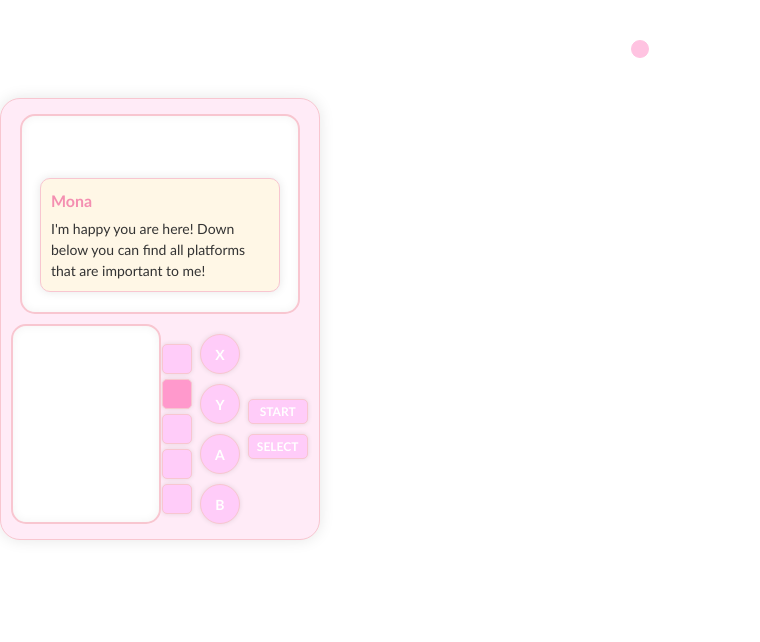
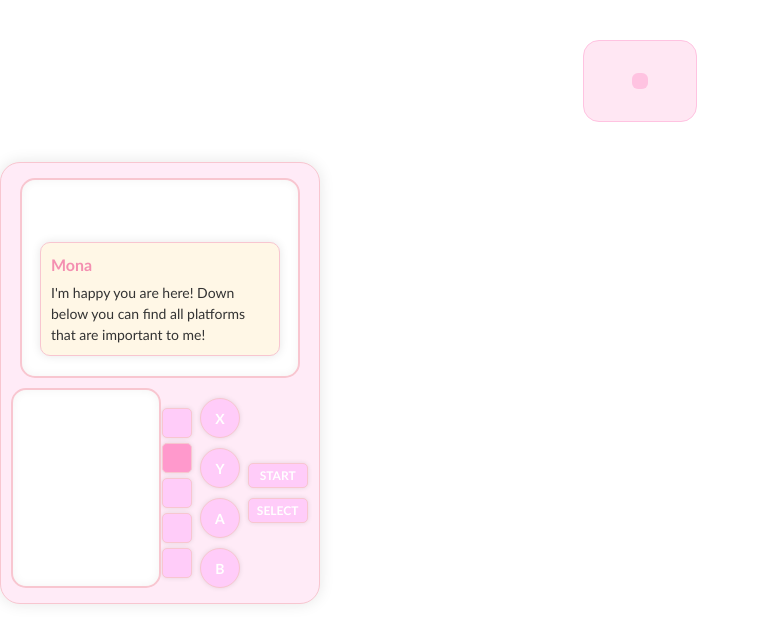
Before and after one commit to MUppenkamp/monauppi.com, an Angular app: page / in a window 1280 px wide. Shown: the top 642 px of the page, without its empty margins (0-760 px from the left). Built offline with nearby package versions, Linux system fonts and the light colour scheme; what tailwindcss-logical would draw is missing.

Commit message:
Add ventilation

```diff
--- a/src/app/nintendo-top/nintendo-top.component.html
+++ b/src/app/nintendo-top/nintendo-top.component.html
@@ -1,7 +1,9 @@
 <div
   class="is-nintendo bs-72 bg-hotpink-200/40 rounded-2xl border-1 border-hotpink-200 flex justify-center items-center"
 >
+  <ventilation />
   <div
-    class="bg-gradient-to-tl from-gray-950 via-gray-700 to-gray-300 is-72 bs-52 rounded-md border-8 border-hotpink-200"
+    class="bg-gradient-to-tl from-gray-950 via-gray-700 to-gray-300 is-72 bs-52 rounded-md border-8 border-hotpink-200 m-8"
   ></div>
+  <ventilation />
 </div>
--- a/src/app/nintendo-top/nintendo-top.component.ts
+++ b/src/app/nintendo-top/nintendo-top.component.ts
@@ -1,8 +1,9 @@
 import { Component, OnInit } from '@angular/core';
+import { VentilationComponent } from "./ventilation/ventilation.component";
 
 @Component({
   standalone: true,
-  imports: [],
+  imports: [VentilationComponent],
   selector: 'nintendo-top',
   templateUrl: 'nintendo-top.component.html',
 })
--- /dev/null
+++ b/src/app/nintendo-top/ventilation/ventilation.component.html
@@ -0,0 +1,13 @@
+<div class="flex flex-col gap-y-2">
+  <div class="flex gap-2">
+    <div class="bg-black is-1 bs-1 rounded-full"></div>
+    <div class="bg-black is-1 bs-1 rounded-full"></div>
+    <div class="bg-black is-1 bs-1 rounded-full"></div>
+  </div>
+
+  <div class="flex gap-2">
+    <div class="bg-black is-1 bs-1 rounded-full"></div>
+    <div class="bg-black is-1 bs-1 rounded-full"></div>
+    <div class="bg-black is-1 bs-1 rounded-full"></div>
+  </div>
+</div>
```
Also changed, not shown: src/app/nintendo-top/ventilation/ventilation.component.ts (added, +9 -0 lines).
